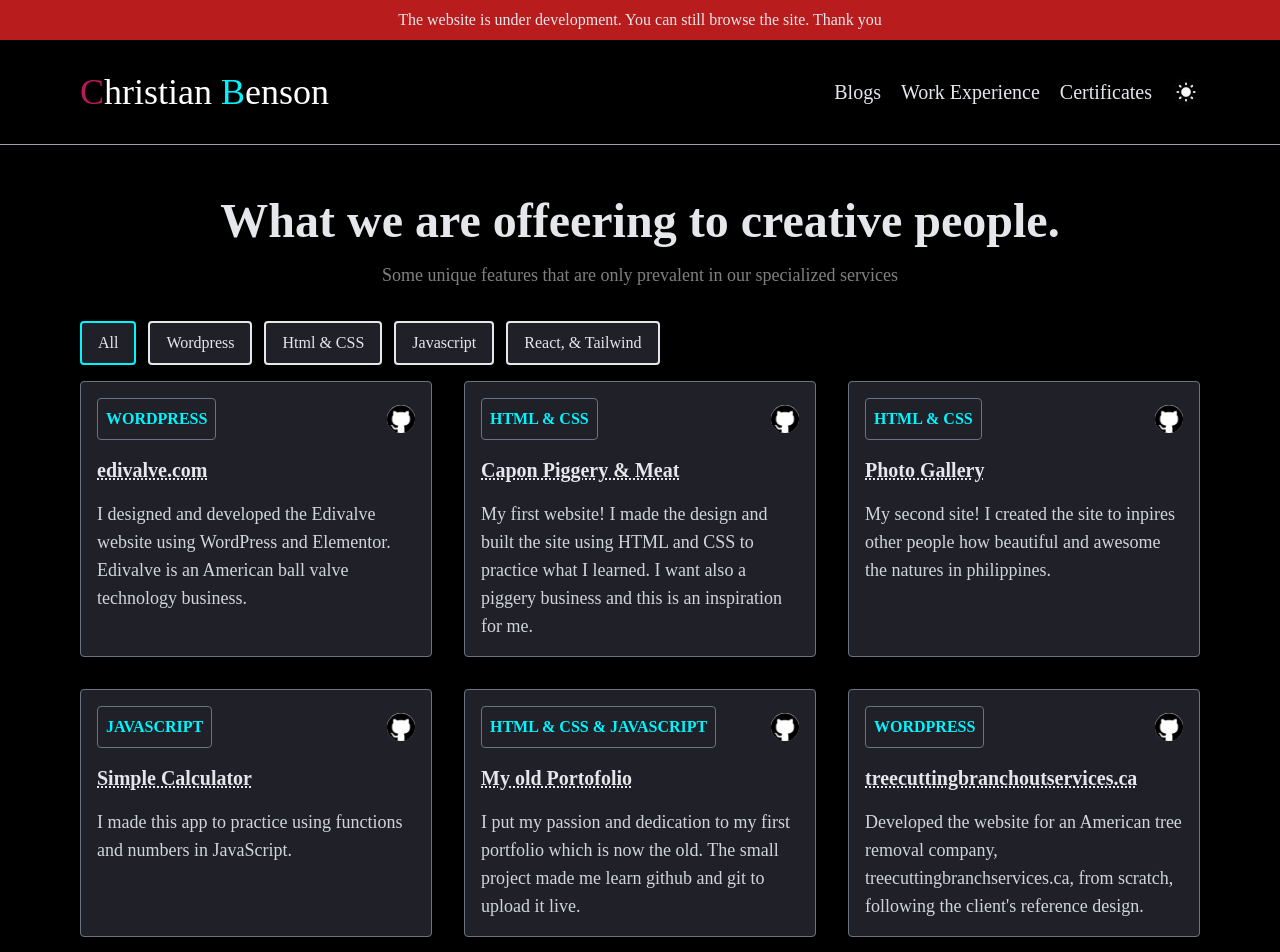
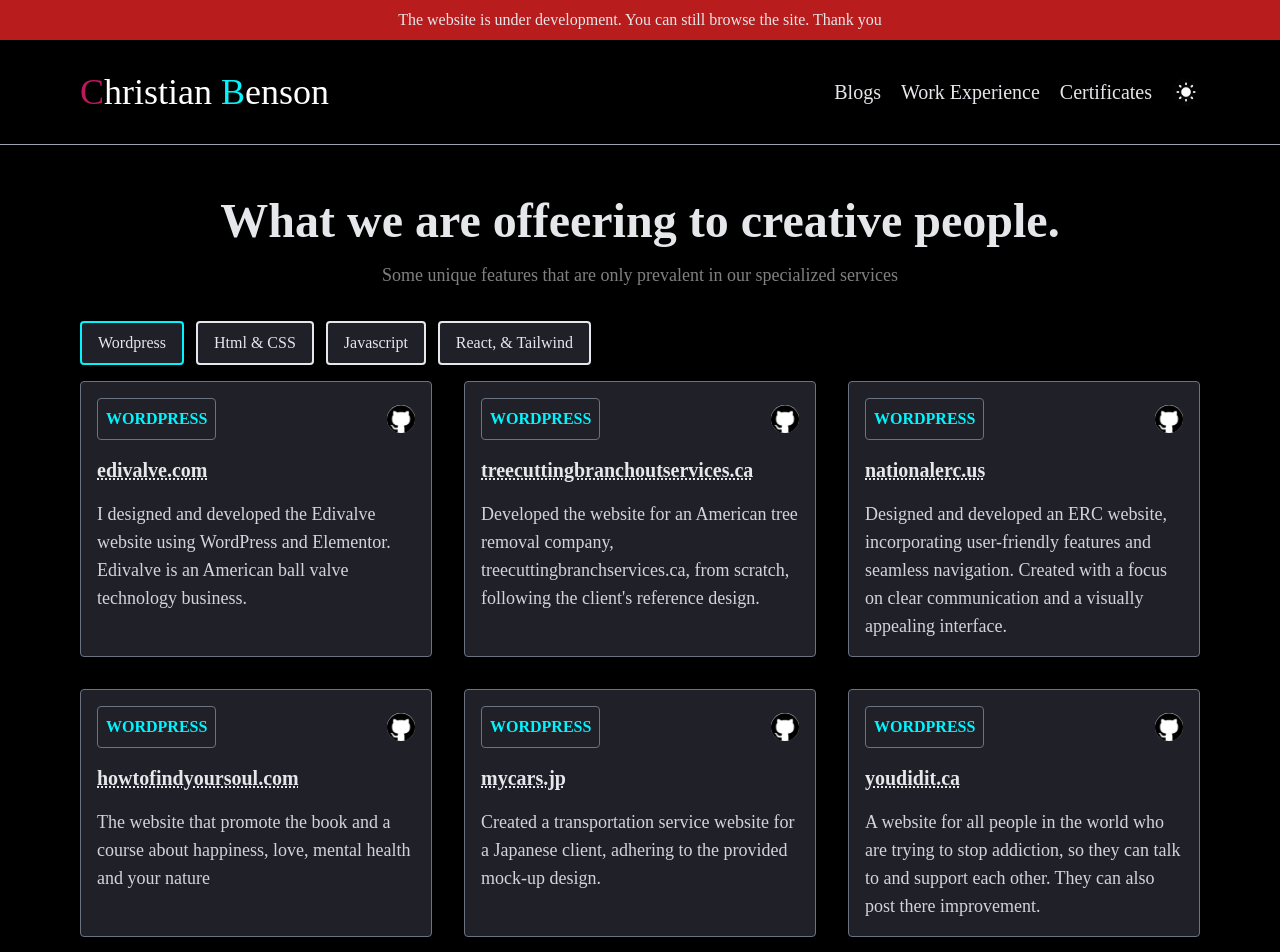
Before and after one commit to Chrlstian/React-Tailwind-Portfolio-Project, a React (Create React App) app: page /React-Tailwind-Portfolio-Project/projects in a window 1280 px wide. Shown: the top 952 px of the page. Built offline with nearby package versions, Linux system fonts and the light colour scheme.

Commit message:
remove the all.jsx file for the simplicity design

```diff
--- a/src/App.js
+++ b/src/App.js
@@ -9,7 +9,6 @@ import Works from "./pages/nav/Works";
 import Projects from "./pages/nav/Projects";
 
 // Project Component
-import All from "./components/project/All";
 import Wordpress from "./components/project/wordpress";
 import Html from "./components/project/Html";
 import MernStack from './components/project/MernStack';
@@ -37,10 +36,10 @@ export default function App() {
 
   return (
     <div className={`${lightMode ? 'bg-white' : 'bg-black'}`}>
-    <BrowserRouter basename="/React-Tailwind-Portfolio-Project">
+    <BrowserRouter>
         <Routes>
 
-          <Route path="/" element={<HeaderLayout toggleMode={toggleMode} lightMode={lightMode}/>}>
+          <Route path="/React-Tailwind-Portfolio-Project" element={<HeaderLayout toggleMode={toggleMode} lightMode={lightMode}/>}>
 
             <Route index element={<Home lightMode={lightMode}/>} />
             <Route path="blogs" element={<Blogs lightMode={lightMode} blogData={blogData}/>} />
@@ -50,7 +49,6 @@ export default function App() {
 
             <Route path="projects" element={<ProjectLayout lightMode={lightMode}/>} >
               <Route index element={<Projects lightMode={lightMode}/>} />
-              <Route path="all" element={<All lightMode={lightMode} />} />
               <Route path="wordpress" element={<Wordpress lightMode={lightMode} />} />
               <Route path="html" element={<Html lightMode={lightMode} />} />
               <Route path="javascript" element={<Javascript lightMode={lightMode} />} />
--- a/src/components/Layouts/ProjectLayout.jsx
+++ b/src/components/Layouts/ProjectLayout.jsx
@@ -4,7 +4,7 @@ import { Link, Outlet } from 'react-router-dom';
 export default function ProjectLayout(props){
 
         // state for the active border to every Link
-        const [activeLink, setActiveLink] = useState('All');
+        const [activeLink, setActiveLink] = useState('Wordpress');
 
         const handleClick = (link) => {
           setActiveLink(link);
@@ -19,10 +19,6 @@ export default function ProjectLayout(props){
 
             <div className='p-4 pt-0 md:pt-0 md:p-8 xl:p-20 xl:pt-0 xl:pb-4 max-w-7xl m-auto'>
                 <div className='flex gap-3 flex-wrap'>
-                    <Link
-                        className={`p-4 pt-2 pb-2 rounded border-2 text-gray-200 ${activeLink === 'All' ? ' border-btnB bg-primary' : 'bg-primary'}`}
-                        onClick={() => handleClick('All')} to="all">All
-                    </Link>
                     <Link
                         className={`p-4 pt-2 pb-2 rounded border-2 text-gray-200 ${activeLink === 'Wordpress' ? 'border-btnB bg-primary' : 'bg-primary'}`}
                         onClick={() => handleClick('Wordpress')} to="wordpress">Wordpress
--- a/src/components/project/All.jsx
+++ /dev/null
@@ -1,9 +0,0 @@
-
-import Projects from "../../pages/nav/Projects";
-export default function All(props){
-    return(
-        <>
-            <Projects lightMode={props.lightMode} />
-        </>
-    );
-}
--- a/src/data/javascriptData.jsx
+++ b/src/data/javascriptData.jsx
@@ -25,5 +25,21 @@ export default [
         description: "I put my passion and dedication to my first portfolio which is now the old. The small project made me learn github and git to upload it live.",
         icon: githubIcon
     },
+    {
+        id: 4,
+        stack: 'JAVASCRIPT',
+        name: 'Random Quotes Generator',
+        siteLink: "https://chrlstian.github.io/generate-random-quotes/",
+        description: "I put my passion and dedication to my first portfolio which is now the old. The small project made me learn github and git to upload it live.",
+        icon: githubIcon
+    },
+    {
+        id: 5,
+        stack: 'HTML & JAVASCRIPT',
+        name: 'Simple Todo List',
+        siteLink: "https://chrlstian.github.io/simple-todo-list/",
+        description: "I put my passion and dedication to my first portfolio which is now the old. The small project made me learn github and git to upload it live.",
+        icon: githubIcon
+    }
 
 ];
--- a/src/data/projectData.jsx
+++ b/src/data/projectData.jsx
@@ -11,38 +11,6 @@ export default [
     },
     {
         id: 2,
-        stack: 'HTML & CSS',
-        name: 'Capon Piggery & Meat',
-        siteLink: "https://chrlstian.github.io/ChristianCaponProfilePortfolio/PiggeryAndMeat.html",
-        description: "My first website! I made the design and built the site using HTML and CSS to practice what I learned. I want also a piggery business and this is an inspiration for me.",
-        icon: githubIcon
-    },
-    {
-        id: 3,
-        stack: 'HTML & CSS',
-        name: 'Photo Gallery',
-        siteLink: "https://chrlstian.github.io/ChristianCaponProfilePortfolio/philiWonders.html",
-        description: "My second site! I created the site to inpires other people how beautiful and awesome the natures in philippines.",
-        icon: githubIcon
-    },
-    {
-        id: 4,
-        stack: 'JAVASCRIPT',
-        name: 'Simple Calculator',
-        siteLink: "https://chrlstian.github.io/ChristianCaponProfilePortfolio/calculator.html",
-        description: "I made this app to practice using functions and numbers in JavaScript.",
-        icon: githubIcon
-    },
-    {
-        id: 5,
-        stack: 'HTML & CSS & JAVASCRIPT',
-        name: 'My old Portofolio',
-        siteLink: 'https://chrlstian.github.io/ChristianCaponProfilePortfolio/',
-        description: "I put my passion and dedication to my first portfolio which is now the old. The small project made me learn github and git to upload it live.",
-        icon: githubIcon
-    },
-    {
-        id: 6,
         stack: 'WORDPRESS',
         name: 'treecuttingbranchoutservices.ca',
         siteLink: 'https://treecuttingbranchoutservices.ca/',
@@ -50,7 +18,7 @@ export default [
         icon: githubIcon
     },
     {
-        id: 7,
+        id: 3,
         stack: 'WORDPRESS',
         name: 'nationalerc.us',
         siteLink: 'https://nationalerc.us/',
@@ -58,7 +26,7 @@ export default [
         icon: githubIcon
     },
     {
-        id: 8,
+        id: 4,
         stack: 'WORDPRESS',
         name: 'howtofindyoursoul.com',
         siteLink: 'https://howtofindyoursoul.com/',
@@ -66,7 +34,7 @@ export default [
         icon: githubIcon
     },
     {
-        id: 9,
+        id: 5,
         stack: 'WORDPRESS',
         name: 'mycars.jp',
         siteLink: 'https://mycars.jp/',
@@ -74,7 +42,7 @@ export default [
         icon: githubIcon
     },
     {
-        id: 10,
+        id: 6,
         stack: 'WORDPRESS',
         name: 'youdidit.ca',
         siteLink: 'https://youdidit.ca/',
@@ -82,34 +50,12 @@ export default [
         icon: githubIcon
     },
     {
-        id: 11,
+        id: 7,
         stack: 'WORDPRESS',
         name: 'notonyouriphone.com',
         siteLink: 'https://notonyouriphone.com/',
         description: "A landing page to attract onlyfans user. I created the landing page using wordpress and implement some html, css , and Javascript to maximize the design.",
         icon: githubIcon
-    },
-    {
-        id: 12,
-        stack: 'JAVASCRIPT',
-        name: 'The future Ball',
-        siteLink: "https://chrlstian.github.io/ChristianCaponProfilePortfolio/fortune.html",
-        description: "A simple minded AI that can predict your future. I made this app because im bored and also i'm a big fan of AI.",
-        icon: githubIcon
-    },
-    {
-        id: 13,
-        stack: 'HTML & CSS & JAVASCRIPT',
-        name: 'The old Portofolio',
-        siteLink: "https://chrlstian.github.io/ChristianCaponProfilePortfolio/",
-        description: "I put my passion and dedication to my first portfolio which is now the old. The small project made me learn github and git to upload it live.",
-        icon: githubIcon
-    },
-    {
-        id: 14,
-        stack: 'JS, REACT, & TAILWIND',
-        name: 'The New Portfolio',
-        description: "The site is built in to showcase my passion and skills in web development. I used React and Tailwind to build it.",
-        icon: githubIcon
     }
+
 ];
--- a/src/pages/nav/Home.jsx
+++ b/src/pages/nav/Home.jsx
@@ -1,11 +1,25 @@
+import { useState, useEffect } from 'react';
 import { Link } from 'react-router-dom';
 import DownloadButton from '../../components/DownloadResume';
 
-export default function Home(props){
+export default function Home(props) {
+  const [pageLoaded, setPageLoaded] = useState(false);
 
-    return(
-        <>
-        <div className={`heroContainer-md ${props.lightMode ? 'bg-white' : 'bg-black'}`} >
+  useEffect(() => {
+    const handlePageLoad = () => {
+      setPageLoaded(true);
+    };
+
+    window.addEventListener('load', handlePageLoad);
+
+    return () => {
+      window.removeEventListener('load', handlePageLoad);
+    };
+  }, []);
+
+  return (
+    <div className={`heroContainer-md ${props.lightMode ? 'bg-white' : 'bg-black'}`}>
+      {!pageLoaded && <p>Loading...</p>}
       <div className='hero-info sm:gap-10 lg:pl-8 xl:p-20 xl:max-w'>
         <h1 className={`font-body text-4xl text-center sm:text-5xl lg:text-start lg:text-6xl ${props.lightMode ? 'text-black md:text-secondary' : 'text-gray-200' }`}>Helping people make the world a better place through quality <span className='text-pink-700'>web solutions.</span></h1>
         <p className='text-center text-txt md:text-lg'>"Hi, I'm Christian, an entry level software developer excited to build amazing things for you."</p>
@@ -15,9 +29,13 @@ export default function Home(props){
         </div>
       </div>
       <div className="hidden hero-md-img">
-                <img className="lg:w-full lg:h-65 xl:pr-20" src={require('../../assets/images/Hero-right-profile.webp')} alt='Christian Benson B. Capon' loading='lazy'/>
+        <img
+          className="lg:w-full lg:h-65 xl:pr-20"
+          src={require('../../assets/images/Hero-right-profile.webp')}
+          alt='Christian Benson B. Capon'
+          loading='lazy'
+        />
       </div>
     </div>
-        </>
   );
 }
--- a/src/pages/nav/Works.jsx
+++ b/src/pages/nav/Works.jsx
@@ -9,8 +9,8 @@ const work = [
     {
         id: 1,
         title: 'WordPress Developer at Edivalve',
-        date: 'Sep 2019 Present',
-        location: 'San Francisco, CA, United States',
+        date: 'Sep 2022',
+        location: 'Oklahoma City',
         description: 'Collaborated with a team to design and develop a business website for Edivalve. Utilized HTML, CSS, and Javascript to create an interactive and user-friendly interface. Ensured the website was responsive and optimized for various devices. Integrated relevant content and visuals to represent the brand effectively.',
         img: imgWorkCard1,
         url: 'https://edivalve.com/'
@@ -19,8 +19,8 @@ const work = [
     {
         id: 2,
         title: 'WordPress Developer at TCSC',
-        date: 'Sep 2017 Past',
-        location: 'San Francisco, CA, United States',
+        date: 'Nov 2022 ',
+        location: 'Montreal, Canada',
         description: 'Designed and developed a website for a tree cutting services company. Utilized HTML, CSS, Javascript to create a visually appealling and informative platform. Implemented responsive design to ensure seamless navigation on various devices. Integrated features to showcase services and enhance user engagement.',
         img: imgWorkCard2,
         url: 'https://treecuttingbranchoutservices.ca/'
```
Lines whose indentation alone changed are shown as unchanged.
